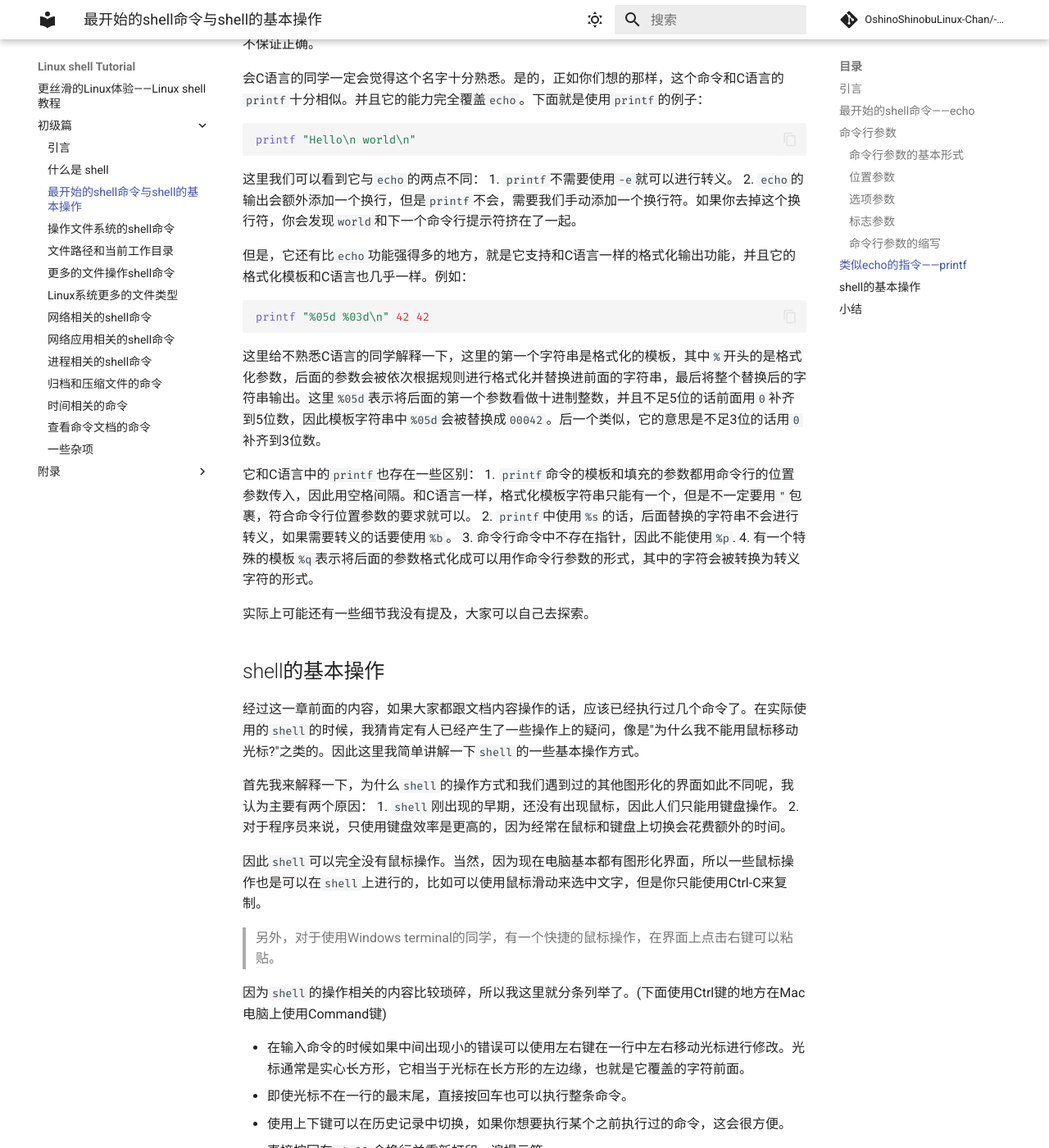
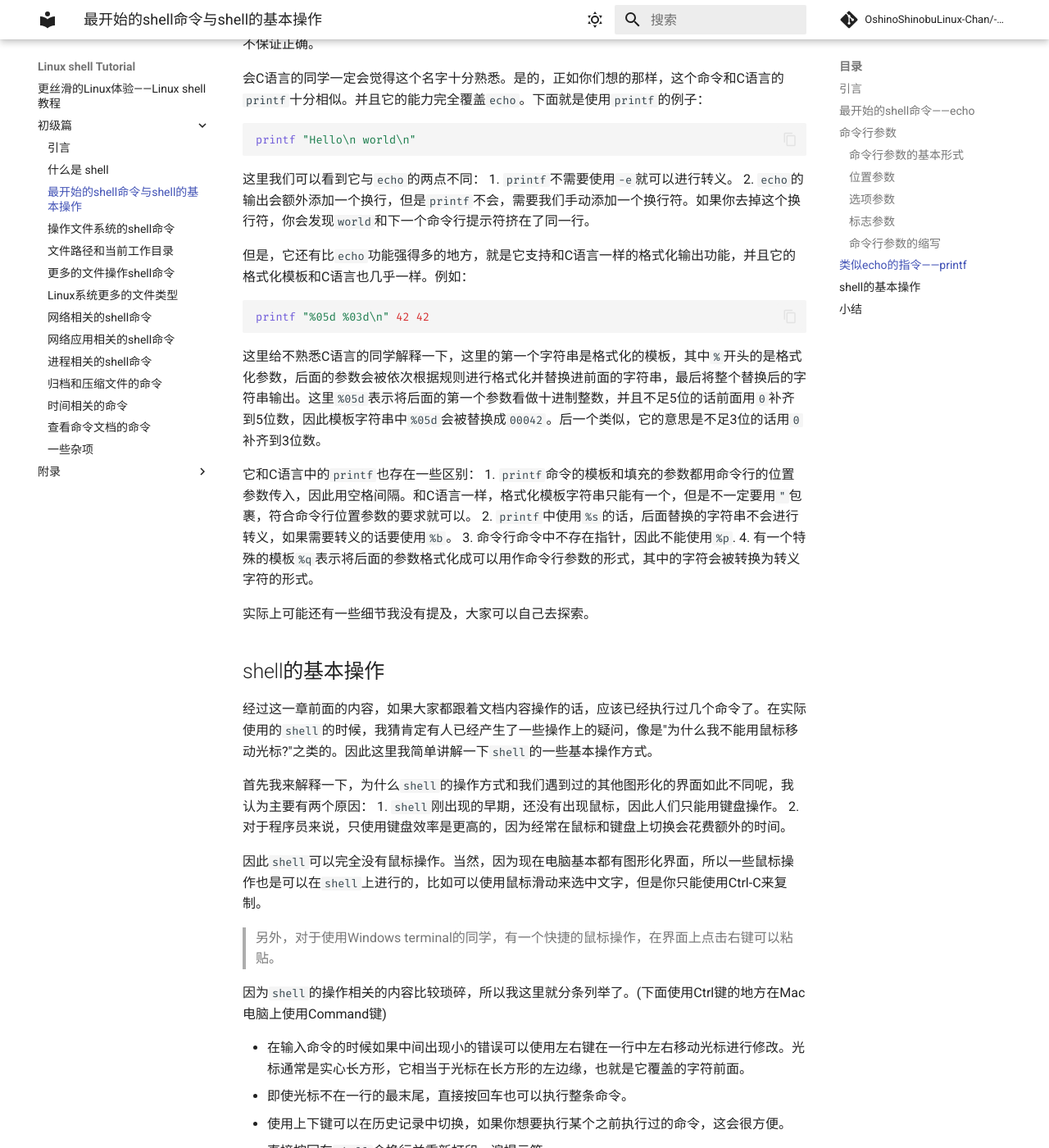
Before and after one commit to OshinoShinobu-Chan/Linux-shell-Tutorial, an MkDocs documentation site: the page built from docs/初级篇/c-3.最开始的shell命令与shell的基本操作.md, in a window 1280 px wide and 1400 px high, scrolled down 4812 px. Shown: the whole window at 82% size. Built offline with MkDocs 1.6.1 and Material for MkDocs 9.7.7, drawn with Linux system fonts in a browser that asks for light colours; comment, search, counter and statistics services are not loaded; some of the changed text lies outside the part shown.

Commit message:
Fix typo in ch 3

````diff
--- a/docs/初级篇/c-3.最开始的shell命令与shell的基本操作.md
+++ b/docs/初级篇/c-3.最开始的shell命令与shell的基本操作.md
@@ -69,7 +69,7 @@
 ```
 这里的`"Hello\n world!`就是位置参数，它传入的是`echo`要打印的信息。同时可以注意到，我使用引号包裹了这个参数，这是因为这个参数中出现了空格。我们可以进一步做一个尝试，将`-e`放到最后会发生什么呢？
 ```bash
-echo "Hello\n world!!" -e
+echo "Hello\n world!" -e
 ```
 你会发现，`-e`没有起作用，但是却被打印了出来，这是因为`-e`被认为是一个位置参数，并且被`echo`作为了要打印的信息。也就是说，这里的位置参数个数是不定的，凡是在`echo`参数最末尾的位置参数都会被认为是要打印的信息，多个参数会被一起打印并且中间会用一个空格间隔。
 
@@ -132,7 +132,7 @@
 ```
 因为选项参数必须在最后一个，并且后面紧跟选项的具体内容。
 
-大部分命令都会有很多命令行参数，但是除了位置参数，很多参数都因为有默认值而可以省略。这个文档中介绍的命令一般也只会介绍它的常用的参数和重要的参数。其余的参数自己去查阅网络上的资料，或者使用[第13章]()介绍的方式自行探索。
+大部分命令都会有很多命令行参数，但是除了位置参数，很多参数都因为有默认值而可以省略。这个文档中介绍的命令一般也只会介绍它的常用的参数和重要的参数。其余的参数自己去查阅网络上的资料，或者使用[第13章](./m-13.查看命令文档的命令.md)介绍的方式自行探索。
 
 ## 类似echo的指令——printf
 
@@ -144,7 +144,7 @@
 ```
 这里我们可以看到它与`echo`的两点不同：
 1. `printf`不需要使用`-e`就可以进行转义。
-2. `echo`的输出会额外添加一个换行，但是`printf`不会，需要我们手动添加一个换行符。如果你去掉这个换行符，你会发现`world`和下一个命令行提示符挤在了一起。
+2. `echo`的输出会额外添加一个换行，但是`printf`不会，需要我们手动添加一个换行符。如果你去掉这个换行符，你会发现`world`和下一个命令行提示符挤在了同一行。
 
 但是，它还有比`echo`功能强得多的地方，就是它支持和C语言一样的格式化输出功能，并且它的格式化模板和C语言也几乎一样。例如：
 ```bash
@@ -162,7 +162,7 @@
 
 ## shell的基本操作
 
-经过这一章前面的内容，如果大家都跟文档内容操作的话，应该已经执行过几个命令了。在实际使用的`shell`的时候，我猜肯定有人已经产生了一些操作上的疑问，像是"为什么我不能用鼠标移动光标?"之类的。因此这里我简单讲解一下`shell`的一些基本操作方式。
+经过这一章前面的内容，如果大家都跟着文档内容操作的话，应该已经执行过几个命令了。在实际使用的`shell`的时候，我猜肯定有人已经产生了一些操作上的疑问，像是"为什么我不能用鼠标移动光标?"之类的。因此这里我简单讲解一下`shell`的一些基本操作方式。
 
 首先我来解释一下，为什么`shell`的操作方式和我们遇到过的其他图形化的界面如此不同呢，我认为主要有两个原因：
 1. `shell`刚出现的早期，还没有出现鼠标，因此人们只能用键盘操作。
````
Also changed, not shown: other parts of docs/初级篇/c-3.最开始的shell命令与shell的基本操作.md (+2 -2 lines).
